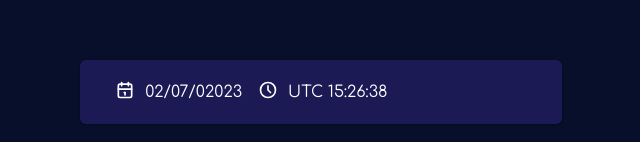
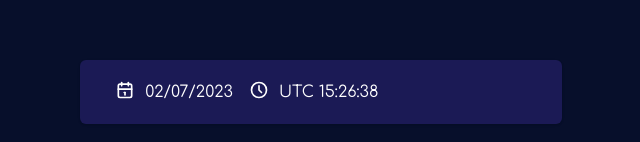
Before and after one commit to justapieop/justapieop, a Next.js app: page / in a window 1280 px wide. Shown: the part 182-324 px from the top of the page, without its empty margins (319-959 px from the left). Built offline with nearby package versions, Linux system fonts and the light colour scheme.

Commit message:
remove formats on year

```diff
--- a/src/components/Calendar.tsx
+++ b/src/components/Calendar.tsx
@@ -6,7 +6,7 @@ export function Calendar(): JSX.Element {
 
     return (
         <Text>
-            {Utils.doubleDigitFormatter(date.getDay())}/{Utils.doubleDigitFormatter(date.getMonth())}/{Utils.doubleDigitFormatter(date.getFullYear())}
+            {Utils.doubleDigitFormatter(date.getDay())}/{Utils.doubleDigitFormatter(date.getMonth())}/{date.getFullYear()}
         </Text>
     );
 }
```
